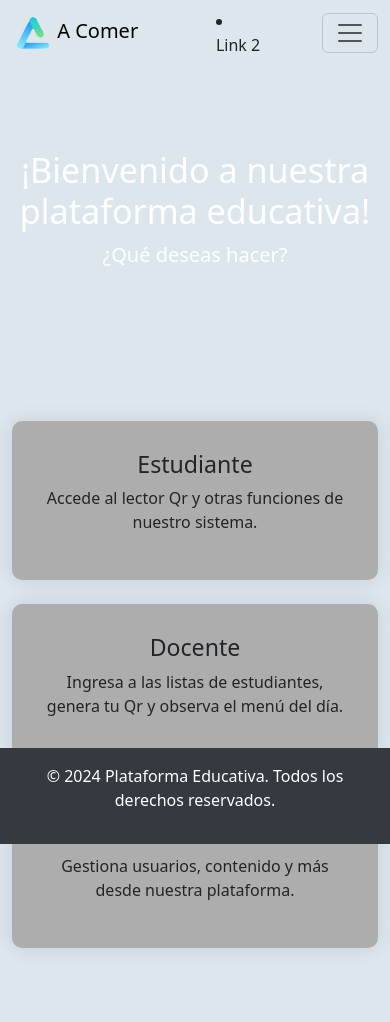
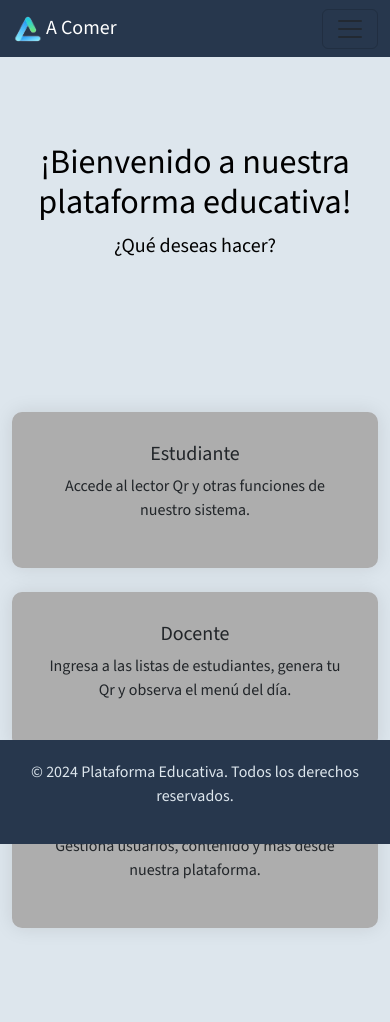
Before and after one commit to mjjkk13/proyecto_acomer, a PHP site: page /Php/index.html in a window 390 px wide. After the commit the page ends 928 px from the top, so only its background shows below. Run offline with PHP 8.4, Linux system fonts and the light colour scheme.

Commit message:
cambios footer y responsive

```diff
--- a/Css/estadisticas.css
+++ b/Css/estadisticas.css
@@ -61,6 +61,8 @@ nav.navbar a.nav-link.dropdown-toggle:hover {
   color: #DDE6ED; /* Color del texto en el footer */
   padding: 20px 0;
   width: 100%;
+  position: fixed;
+  bottom: 0;
 }
 
 /* Media queries para hacer el contenido responsive */
--- a/Css/index.css
+++ b/Css/index.css
@@ -1,14 +1,32 @@
+@import url('https://fonts.googleapis.com/css2?family=Source+Code+Pro:ital,wght@0,200..900;1,200..900&family=Source+Sans+3:ital,wght@0,200..900;1,200..900&display=swap');
+
 body {
-  padding-top: 0px;
   background-color: #DDE6ED; /* Fondo general */
   margin: 0;
   background-attachment: fixed; /* Fondo fijo */
-  }
+  padding-top: 0px;
+  font-family: 'Source Sans 3', sans-serif; /* Aplicación de la fuente */
+}
+nav.navbar {
+  background-color: #27374D; /* Fondo del nav */
+  color: #ffffff !important; /* Color del texto en el nav */
+}
 
+nav.navbar a.nav-link,
+nav.navbar .navbar-brand h3.so,
+nav.navbar .navbar-brand,
+nav.navbar a.nav-link.dropdown-toggle {
+  color: #ffffff !important; /* Asegúrate de que todos los enlaces y textos sean blancos */
+}
+
+nav.navbar a.nav-link:hover,
+nav.navbar a.nav-link.dropdown-toggle:hover {
+  color: #DDE6ED !important; /* Color al pasar el mouse */
+}
 .hero {
   padding: 10vh 0;
   background: transparent;
-  color: white;
+  color:black;
   padding: 5;
 }
 
@@ -28,10 +46,23 @@ body {
 }
 
 .footer {
-  background-color: #343a40;
-  color: #ffffff;
+  background-color: #27374D; /* Fondo del footer, oscuro para contraste */
+  color: #DDE6ED; /* Color del texto en el footer */
   padding: 20px 0;
+  width: 100%;
   position: fixed;
   bottom: 0;
-  width: 100%;
 }
+/* Media queries para hacer el contenido responsive */
+@media (max-width: 576px) {
+  .navbar-brand img {
+    width: 30px;
+    height: 30px;
+  }
+  .navbar-nav .nav-link {
+    font-size: 14px;
+  }
+  .container h3 {
+    font-size: 20px;
+  }
+}
--- a/Php/Estudiante/index.html
+++ b/Php/Estudiante/index.html
@@ -80,7 +80,7 @@
   <audio id="audioScaner" src="../../assets/sonido.mp3"></audio>
   <!-- Indica que las funciones de encender, apagar y leer se dejan a un archivo JS externo -->
   <script src="../../assets/js/index.js"></script>
-  <footer class="footer">
+  <footer class="footer mt-5">
     <div class="container text-center">
       <p>&copy; 2024 Plataforma Educativa. Todos los derechos reservados.</p>
     </div>
--- a/Php/index.html
+++ b/Php/index.html
@@ -13,9 +13,6 @@
           <a class="navbar-brand" href="#">
             <img src="../css/img/logo.png" alt="Logo" width="40" height="40"> A Comer
              </a>
-             <li>
-                <a class="nav-link" href="#">Link 2</a>
-              </li>
           <button class="navbar-toggler" type="button" data-bs-toggle="collapse" data-bs-target="#navbarNav" aria-controls="navbarNav" aria-expanded="false" aria-label="Toggle navigation">
             <span class="navbar-toggler-icon"></span>
           </button>
@@ -71,7 +68,7 @@
         });
     </script>
 
-    <footer class="footer py-3">
+    <footer class="footer mt-5">
         <div class="container text-center">
             <p>&copy; 2024 Plataforma Educativa. Todos los derechos reservados.</p>
         </div>
```
